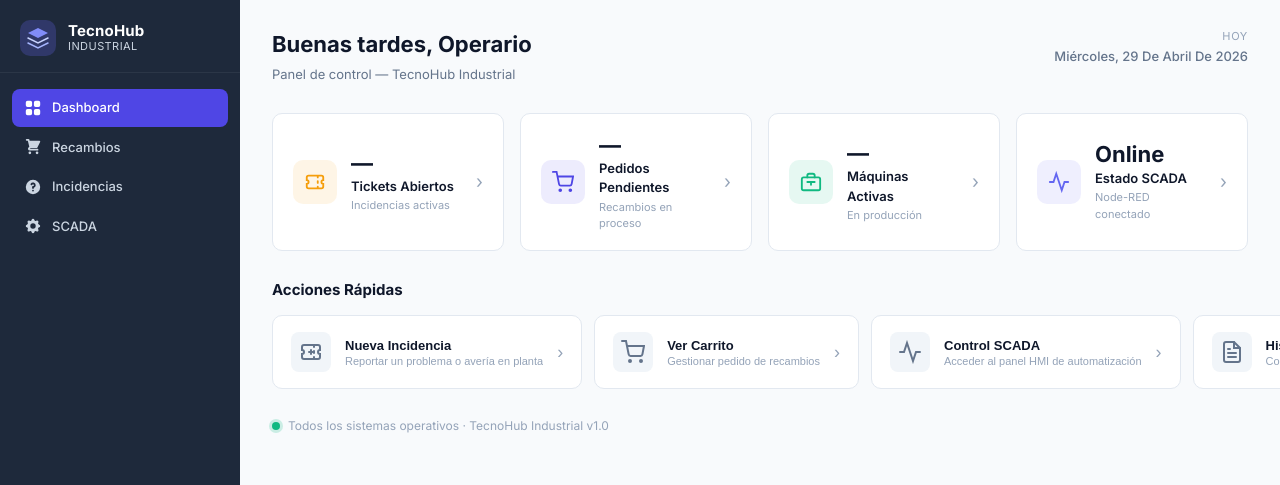
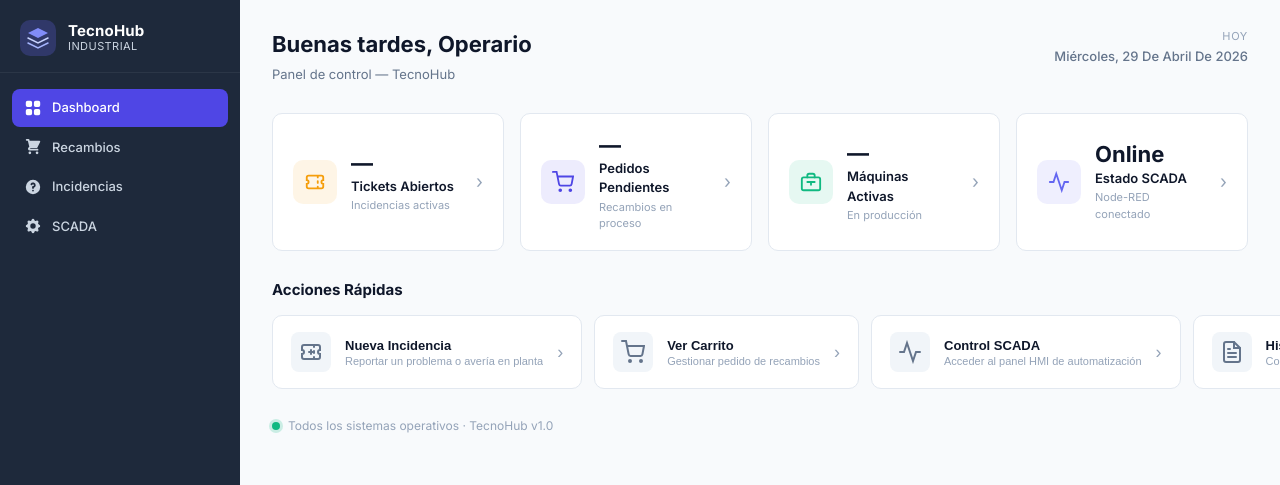
Before and after one commit to Benethert/TecnoHub, an Angular app in the folder frontend/: page /dashboard in a window 1280 px wide. Shown: the top 485 px of the page. Built offline with nearby package versions, Linux system fonts and the light colour scheme.

Commit message:
Renombrado de TecnoHub Industrial a TecnoHub

```diff
--- a/frontend/src/app/features/dashboard/dashboard.component.html
+++ b/frontend/src/app/features/dashboard/dashboard.component.html
@@ -4,7 +4,7 @@
   <div class="dash-header">
     <div class="dash-header-text">
       <h1 class="dash-title">{{ greeting }}, Operario</h1>
-      <p class="dash-subtitle">Panel de control — TecnoHub Industrial</p>
+      <p class="dash-subtitle">Panel de control — TecnoHub</p>
     </div>
     <div class="dash-date">
       <span class="date-label">Hoy</span>
@@ -101,7 +101,7 @@
   <!-- Nota de estado del sistema -->
   <div class="system-status">
     <div class="status-dot status-dot--ok"></div>
-    <span class="status-text">Todos los sistemas operativos · TecnoHub Industrial v1.0</span>
+    <span class="status-text">Todos los sistemas operativos · TecnoHub v1.0</span>
   </div>
 
 </div>
--- a/frontend/src/app/layout/sidebar/sidebar.component.scss
+++ b/frontend/src/app/layout/sidebar/sidebar.component.scss
@@ -1,4 +1,4 @@
-// Sidebar — TecnoHub Industrial (fiel a interface01.pen)
+// Sidebar — TecnoHub (fiel a interface01.pen)
 $sidebar-bg:     #1E293B;
 $sidebar-hover:  #334155;
 $sidebar-active: #4F46E5;
--- a/frontend/src/index.html
+++ b/frontend/src/index.html
@@ -2,7 +2,7 @@
 <html lang="es">
 <head>
   <meta charset="utf-8">
-  <title>TecnoHub Industrial</title>
+  <title>TecnoHub</title>
   <base href="/">
   <meta name="viewport" content="width=device-width, initial-scale=1">
   <link rel="icon" type="image/x-icon" href="favicon.ico">
--- a/frontend/src/styles.scss
+++ b/frontend/src/styles.scss
@@ -1,5 +1,5 @@
 /* ═══════════════════════════════════════════════════════════════
-   TecnoHub Industrial — Sistema de diseño global
+   TecnoHub — Sistema de diseño global
    Extraído de interface01.pen
    ═══════════════════════════════════════════════════════════════ */
 
```
Also changed, not shown: 30 other files (tests, documents, lock files or other folders).
